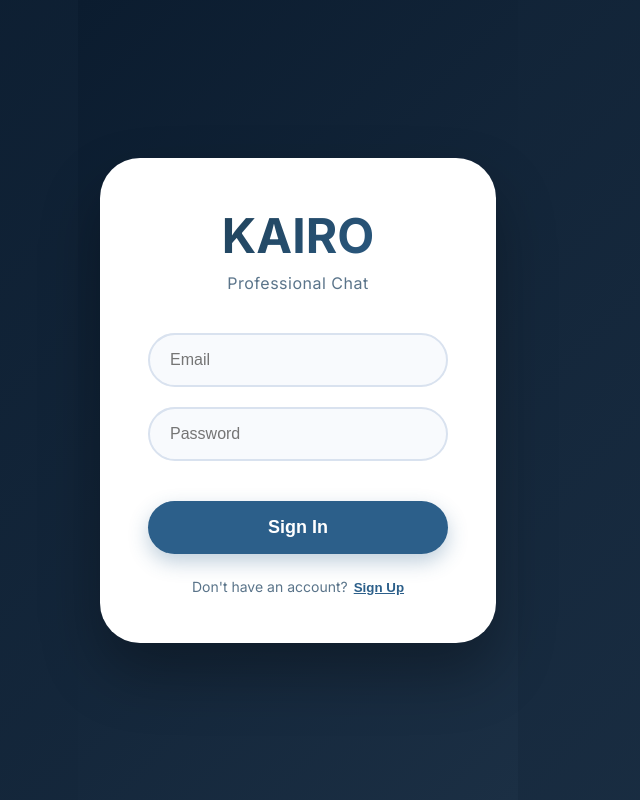
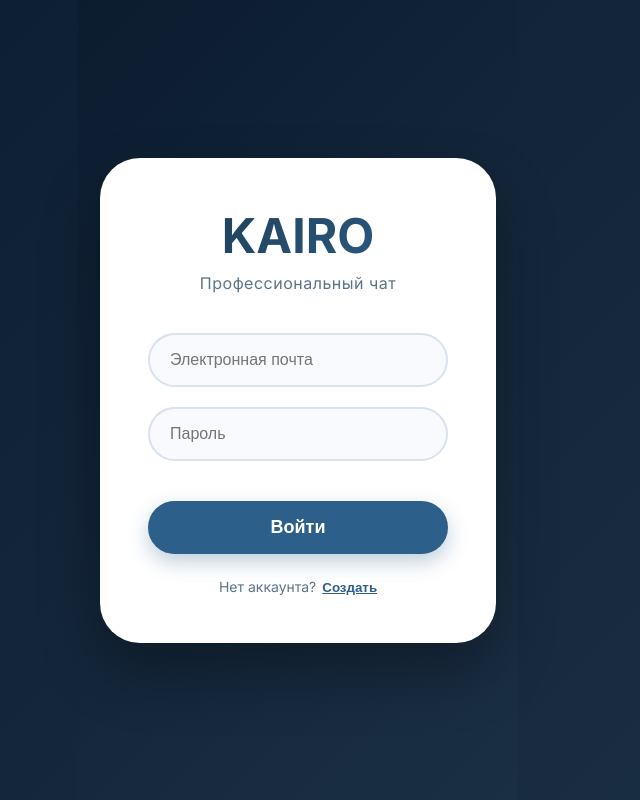
Before and after one commit to alexkairo-ai/kairo-chat-final, a React (Vite) app in the folder client/: page / in a window 1280 px wide. Shown: the whole page, without its empty margins (342-982 px from the left). Built offline with nearby package versions, Linux system fonts and the light colour scheme.

Commit message:
Update Login.jsx

```diff
--- a/client/src/components/Login.jsx
+++ b/client/src/components/Login.jsx
@@ -32,13 +32,13 @@ function Login({ onLogin }) {
     <div className="login-container">
       <div className="login-card">
         <h1>KAIRO</h1>
-        <p className="subtitle">Professional Chat</p>
+        <p className="subtitle">Профессиональный чат</p>
         <form onSubmit={handleSubmit}>
           {isRegister && (
             <div className="input-group">
               <input
                 type="text"
-                placeholder="Username"
+                placeholder="Имя пользователя"
                 value={username}
                 onChange={(e) => setUsername(e.target.value)}
                 required
@@ -48,7 +48,7 @@ function Login({ onLogin }) {
           <div className="input-group">
             <input
               type="email"
-              placeholder="Email"
+              placeholder="Электронная почта"
               value={email}
               onChange={(e) => setEmail(e.target.value)}
               required
@@ -57,7 +57,7 @@ function Login({ onLogin }) {
           <div className="input-group">
             <input
               type="password"
-              placeholder="Password"
+              placeholder="Пароль"
               value={password}
               onChange={(e) => setPassword(e.target.value)}
               required
@@ -65,13 +65,13 @@ function Login({ onLogin }) {
           </div>
           {error && <div className="error">{error}</div>}
           <button type="submit" className="login-btn">
-            {isRegister ? 'Sign Up' : 'Sign In'}
+            {isRegister ? 'Зарегистрироваться' : 'Войти'}
           </button>
         </form>
         <p className="toggle">
-          {isRegister ? 'Already have an account?' : "Don't have an account?"}
+          {isRegister ? 'Уже есть аккаунт?' : 'Нет аккаунта?'}
           <button onClick={() => setIsRegister(!isRegister)}>
-            {isRegister ? 'Sign In' : 'Sign Up'}
+            {isRegister ? 'Войти' : 'Создать'}
           </button>
         </p>
       </div>
```
